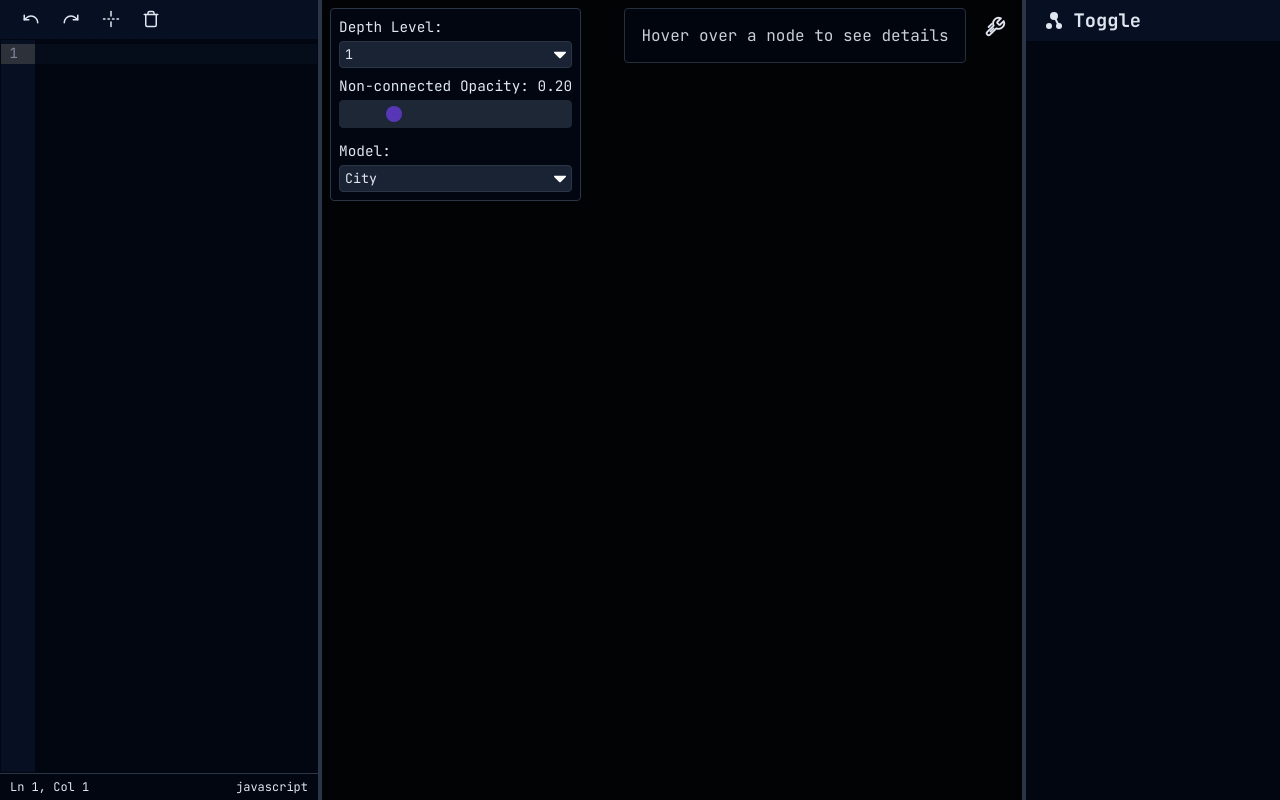
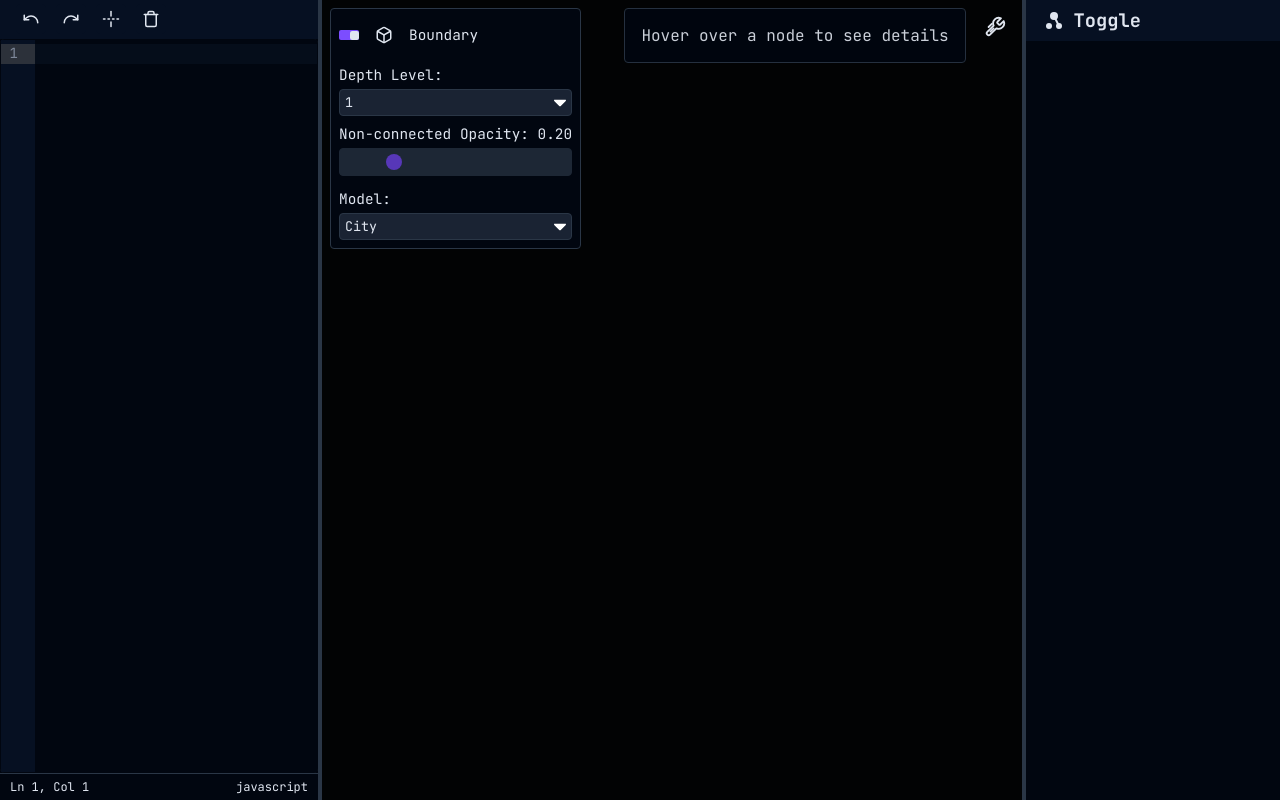
Before and after one commit to D4YonSoundcloud/AST-3D, a Vue app: page / in a window 1280 px wide. Built offline with nearby package versions, Linux system fonts and the light colour scheme.

Commit message:
Added bounding box toggles

```diff
--- a/src/components/ASTVisualizer.vue
+++ b/src/components/ASTVisualizer.vue
@@ -225,10 +225,6 @@ body, html {
 
 
 
-.node-type-option:hover{
-  background: var(--hover-color);
-}
-
 .node-type-icon {
   margin-left: 0.5rem;
   fill: currentColor;
--- a/src/components/VisualizationControls.vue
+++ b/src/components/VisualizationControls.vue
@@ -10,6 +10,10 @@ const props = defineProps({
   maxPossibleDepth: {
     type: Number,
     default: 0
+  },
+  boxVisible: {
+    type: Boolean,
+    required: true
   }
 });
 
@@ -23,6 +27,10 @@ const isMaxDepth = computed(() => {
 
 const modelTypes = ['city', 'tree', 'tree2d'];
 
+const emit = defineEmits([
+  'toggleBoundingBox'
+]);
+
 function updateHighlightDepth(event) {
   const newDepth = parseInt(event.target.value);
   settingsStore.updateHighlightDepth(newDepth);
@@ -33,7 +41,6 @@ function updateNonConnectedOpacity(event) {
   settingsStore.updateNonConnectedOpacity(newOpacity);
 }
 
-
 function toggleHighlightDirection() {
   highlightDirection.value = highlightDirection.value === 'down' ? 'up' : 'down';
   settingsStore.updateHighlightDirection(highlightDirection.value);
@@ -43,6 +50,9 @@ function changeModelType(event) {
   settingsStore.updateModelType(event.target.value);
 }
 
+function toggleBoundingBox() {
+  emit('toggleBoundingBox');
+}
 
 watch(() => settingsStore.highlightDepth, (newDepth) => {
   localHighlightDepth.value = newDepth;
@@ -56,6 +66,21 @@ watch(() => settingsStore.nonConnectedOpacity, (newOpacity) => {
 
 <template>
   <div class="visualization-controls">
+    <div class="control-group">
+      <div class="node-type-option" @click="toggleBoundingBox">
+        <label>
+          <input type="checkbox" :checked="boxVisible" @change="toggleBoundingBox">
+          <span class="toggle-switch"></span>
+          <svg xmlns="http://www.w3.org/2000/svg" width="18" height="18" viewBox="0 0 24 24" fill="none" stroke="currentColor" stroke-width="2">
+            <path d="M21 16V8a2 2 0 0 0-1-1.73l-7-4a2 2 0 0 0-2 0l-7 4A2 2 0 0 0 3 8v8a2 2 0 0 0 1 1.73l7 4a2 2 0 0 0 2 0l7-4A2 2 0 0 0 21 16z" />
+            <polyline points="3.29 7 12 12 20.71 7" />
+            <line x1="12" y1="22" x2="12" y2="12" />
+          </svg>
+          <span class="node-type-name">Boundary</span>
+        </label>
+      </div>
+    </div>
+
     <div class="control-group">
       <label for="depth-level">
         Depth Level: {{ isMaxDepth ? '[MAX]' : '' }}
@@ -94,6 +119,8 @@ watch(() => settingsStore.nonConnectedOpacity, (newOpacity) => {
         </option>
       </select>
     </div>
+
+
 <!--    <div class="control-group">-->
 <!--      <label for="direction">Highlight Direction:</label>-->
 <!--      <button id="direction" @click="toggleHighlightDirection">-->
@@ -202,4 +229,71 @@ input[type="range"]::-moz-range-thumb {
   background: var(--primary-color);
   cursor: grabbing;
 }
+
+.visualization-controls label {
+  display: flex;
+  align-items: center;
+  gap: 0.5rem;
+  cursor: pointer;
+}
+
+.visualization-controls input[type="checkbox"] {
+  cursor: pointer;
+}
+
+.node-type-option {
+  padding: 0.5rem 0rem;
+  cursor: pointer;
+  display: flex;
+  align-items: center;
+}
+
+.node-type-option label {
+  display: flex;
+  align-items: center;
+  cursor: pointer;
+  width: 100%;
+}
+
+.node-type-option input[type="checkbox"] {
+  display: none;
+}
+
+.toggle-switch {
+  position: relative;
+  display: inline-block;
+  width: 20px;
+  height: 10px;
+  background-color: var(--node-bg);
+  border-radius: 2px;
+  margin-right: 0.5rem;
+}
+
+.toggle-switch::after {
+  content: '';
+  position: absolute;
+  width: 9px;
+  height: 9px;
+  border-radius: 25%;
+  background-color: var(--text-color);
+  top: 1px;
+  left: 1px;
+}
+
+.node-type-option input[type="checkbox"]:checked + .toggle-switch {
+  background-color: var(--primary-color);
+}
+
+.node-type-option input[type="checkbox"]:checked + .toggle-switch::after {
+  transform: translateX(10px);
+}
+
+.node-type-name {
+  margin-left: 0.5rem;
+  font-size: 0.9rem;
+}
+
+svg {
+  color: var(--text-color);
+}
 </style>
--- a/src/components/VisualizationPanel.vue
+++ b/src/components/VisualizationPanel.vue
@@ -4,9 +4,11 @@ import * as THREE from 'three';
 import { useThreeJS } from '../composables/useThreeJS';
 import { useNodeInteractions } from '../composables/useNodeInteractions';
 import { useAstVisualization } from '../composables/useAstVisualization';
+import { useBoundingBox } from '../composables/useBoundingBox';
 import { useAstStore } from '../stores/astStore';
 import { useSettingsStore } from '../stores/settingsStore';
 import VisualizationControls from './VisualizationControls.vue';
+
 
 const astStore = useAstStore();
 const settingsStore = useSettingsStore();
@@ -71,6 +73,14 @@ const {
   recalculateAllNodePositions,
   isTransitioning,
 } = useAstVisualization(scene, graph);
+
+const {
+  visible: boxVisible,
+  updateBoundingBox,
+  toggleVisibility: toggleBoundingBox
+} = useBoundingBox(scene, {
+  color: 0x7c4dff
+});
 
 defineExpose({
   handleThreeResize: () => {
@@ -167,6 +177,8 @@ watch(() => settingsStore.modelType, async () => {
   updateVisibility(props.visibleNodeTypes);
   initVisualization();
   updateHighlight();
+
+  updateBoundingBox(graph);
 });
 
 watch(() => props.nodes, (newNodes) => {
@@ -174,11 +186,14 @@ watch(() => props.nodes, (newNodes) => {
   initialData.value = newNodes; // This will trigger the watcher in useThreeJS
   updateVisualization(props.nodes, props.links);
   updateVisibility(props.visibleNodeTypes);
+
+  updateBoundingBox(graph);
 }, { deep: true });
 
 watch(() => props.visibleNodeTypes, () => {
   console.log('updating visibility from watch', props.visibleNodeTypes)
   updateVisibility(props.visibleNodeTypes);
+  updateBoundingBox(graph);
 }, { deep: true });
 
 
@@ -215,7 +230,7 @@ onUnmounted(() => {
     <div v-if="isTransitioning" class="recalculating-overlay">
       Loading
     </div>
-    <VisualizationControls :maxPossibleDepth="maxPossibleDepth"/>
+    <VisualizationControls :maxPossibleDepth="maxPossibleDepth" :boxVisible="boxVisible" @toggleBoundingBox="toggleBoundingBox"/>
   </div>
 </template>
 
--- /dev/null
+++ b/src/composables/useBoundingBox.js
@@ -0,0 +1,89 @@
+import { ref, shallowRef, onUnmounted } from 'vue';
+import * as THREE from 'three';
+
+/**
+ * Composable for managing a bounding box visualization in THREE.js
+ * @param {THREE.Scene} scene - The THREE.js scene
+ * @param {Object} options - Configuration options
+ * @param {number} options.color - Color of the bounding box (hex)
+ * @returns {Object} Bounding box controls and state
+ */
+export function useBoundingBox(scene, options = {}) {
+    const { color = 0x7c4dff } = options;
+
+    const visible = ref(true);
+    const box = new THREE.Box3();
+    const helper = shallowRef(null);
+
+    /**
+     * Initialize the box helper
+     */
+    function initBoxHelper() {
+        if (!helper.value) {
+            helper.value = new THREE.Box3Helper(box, new THREE.Color(color));
+            scene.add(helper.value);
+            helper.value.visible = visible.value;
+        }
+    }
+
+    /**
+     * Update the bounding box based on visible objects in the group
+     * @param {THREE.Group} group - The group to calculate bounds from
+     */
+    function updateBoundingBox(group) {
+        if (!helper.value) {
+            initBoxHelper();
+        }
+
+        box.makeEmpty();
+        group.children.forEach(child => {
+            if (child.visible) {
+                box.expandByObject(child);
+            }
+        });
+        helper.value.updateMatrixWorld(true);
+    }
+
+    /**
+     * Set the visibility of the bounding box
+     * @param {boolean} isVisible - Whether the bounding box should be visible
+     */
+    function setVisible(isVisible) {
+        visible.value = isVisible;
+        if (helper.value) {
+            helper.value.visible = isVisible;
+        }
+    }
+
+    /**
+     * Toggle the visibility of the bounding box
+     */
+    function toggleVisibility() {
+        setVisible(!visible.value);
+    }
+
+    /**
+     * Clean up resources
+     */
+    function dispose() {
+        if (helper.value) {
+            scene.remove(helper.value);
+            helper.value.geometry.dispose();
+            helper.value.material.dispose();
+            helper.value = null;
+        }
+    }
+
+    // Cleanup
+    onUnmounted(() => {
+        dispose();
+    });
+
+    return {
+        visible,
+        updateBoundingBox,
+        setVisible,
+        toggleVisibility,
+        dispose
+    };
+}
```
